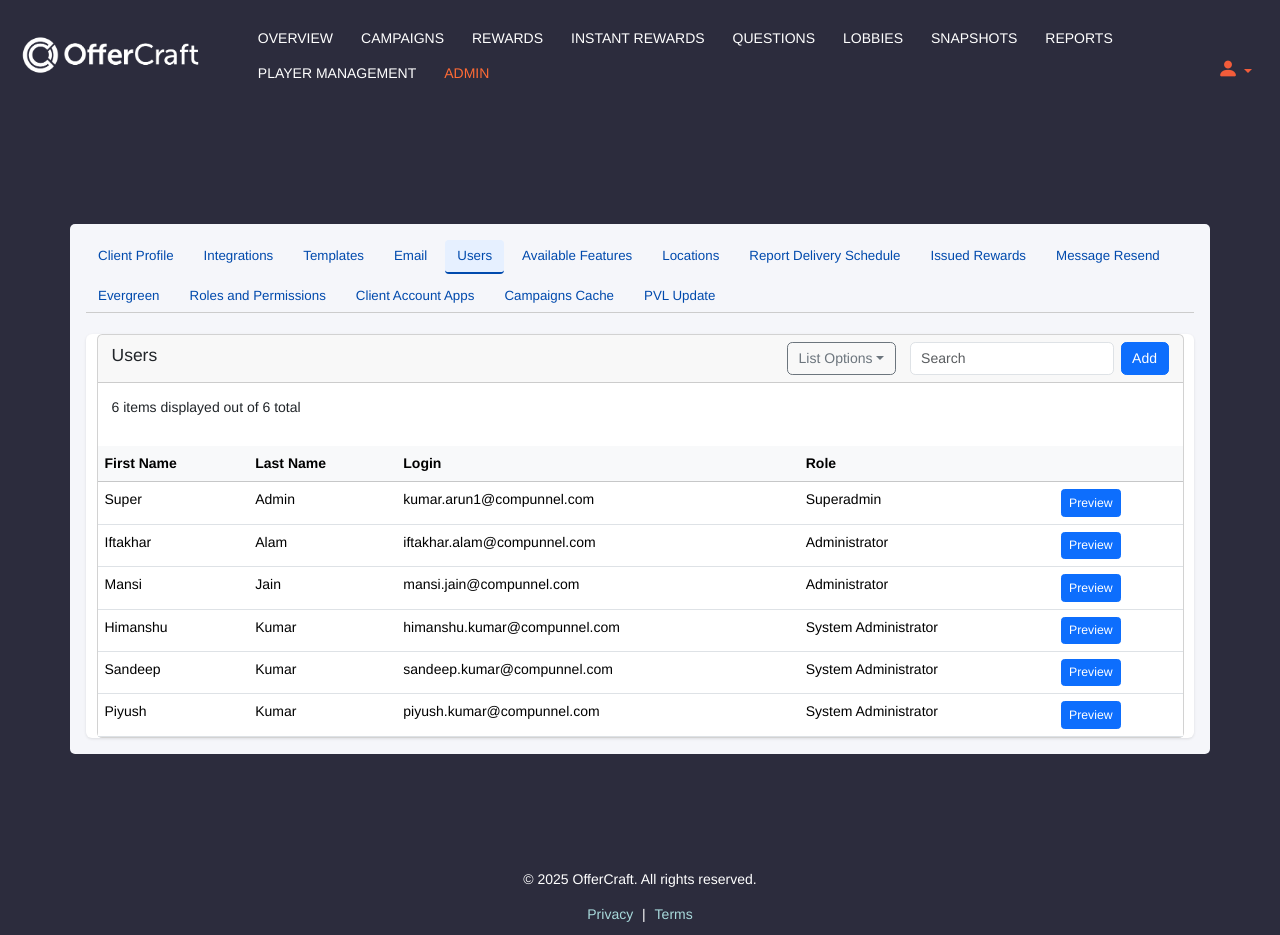
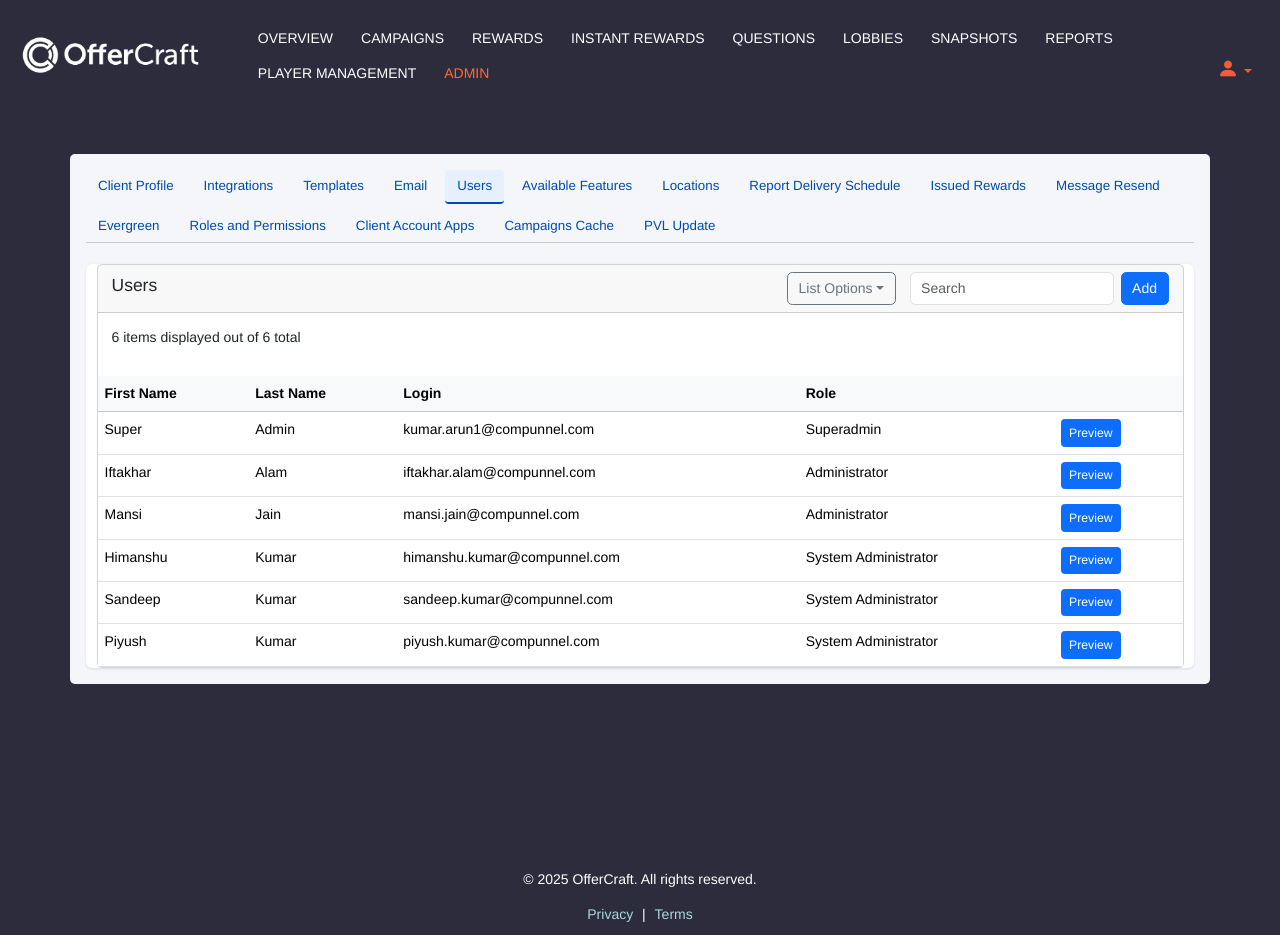
Before and after one commit to piyushcmp24/nrt-offercraft, an Angular app: page /admin/users in a window 1280 px wide. Built offline with nearby package versions, Linux system fonts and the light colour scheme; sample sign-in values are in the browser's storage.

Commit message:
style change

```diff
--- a/src/app/auth/login/login.component.scss
+++ b/src/app/auth/login/login.component.scss
@@ -17,7 +17,7 @@
   border-radius: 8px;
   text-align: center;
   width: 320px;
-  box-shadow: 0 0 12px rgba(0, 0, 0, 0.15);
+  // box-shadow: 0 0 12px rgba(0, 0, 0, 0.15);
 }
 
 .logo {
--- a/src/styles.scss
+++ b/src/styles.scss
@@ -31,7 +31,8 @@
 
 .page-content {
   width: 100%;
-  padding: 5rem;
+  padding-left: 5rem;
+  padding-right: 5rem;
   padding-bottom: 0rem;
   box-sizing: border-box;
 }
```
